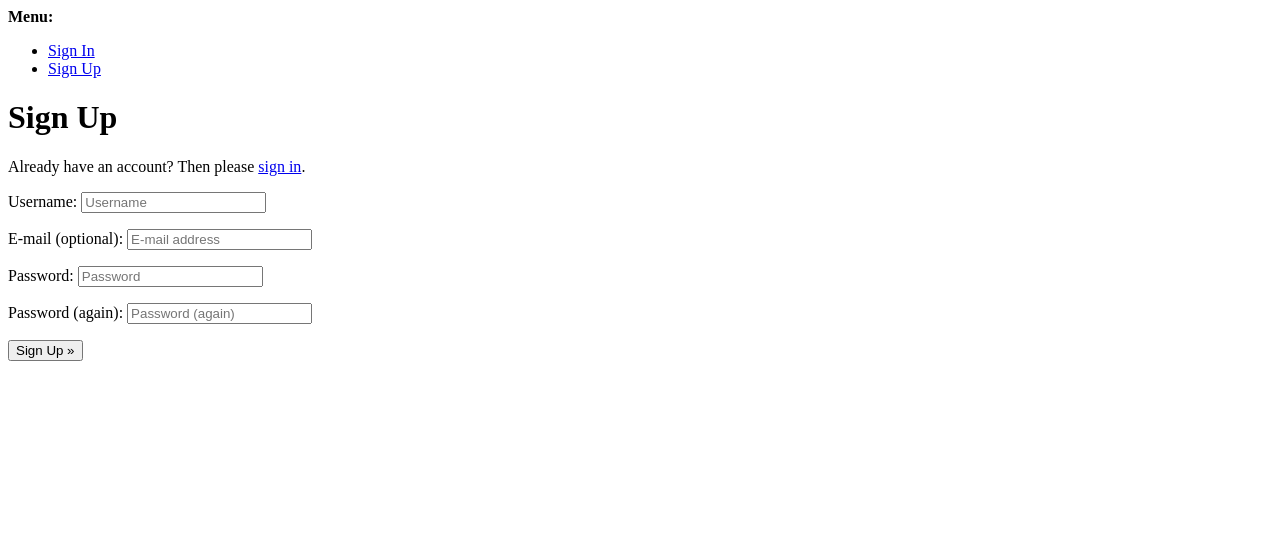
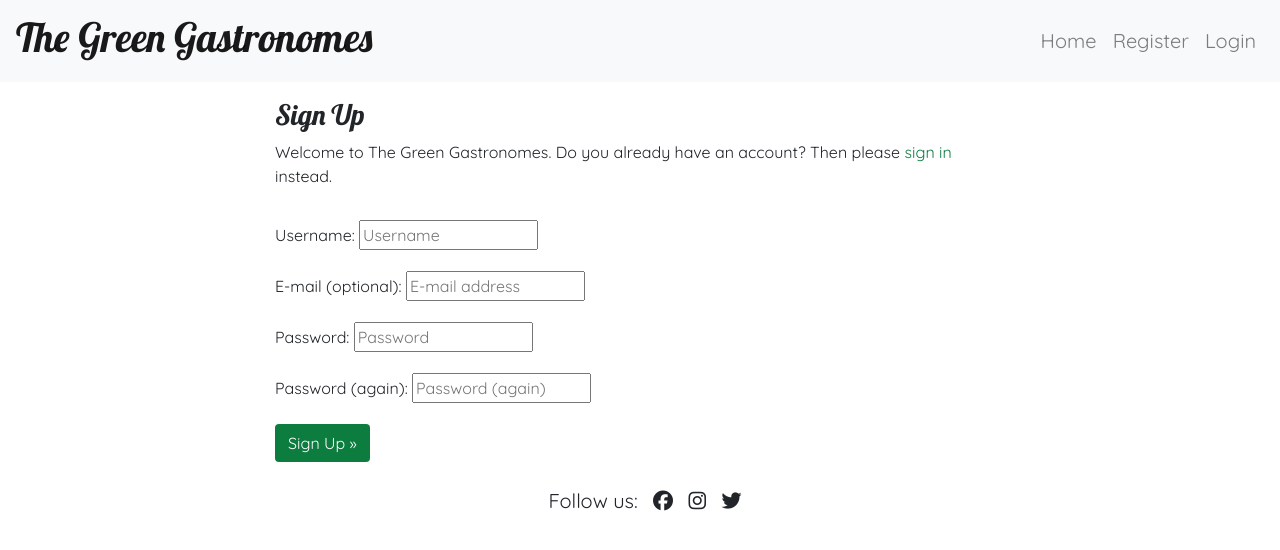
Before and after one commit to FarehaSi/The-Green-Gastronomes, a Django app: page /accounts/signup/ in a window 1280 px wide. Shown: the top 550 px of the page. Run offline with Django 3.2, Linux system fonts and the light colour scheme; some libraries are stand-ins or nearby versions.

Commit message:
Style signup page

```diff
--- a/static/css/style.css
+++ b/static/css/style.css
@@ -74,7 +74,7 @@ h3 {
     margin-left: 5%;
 }
 
-/* Login/ Logout page */
+/* Sign-up/ Login/ Logout page */
 
 .btn-signup {
     background-color: #0c7c3f;
--- a/templates/account/signup.html
+++ b/templates/account/signup.html
@@ -1,21 +1,31 @@
-{% extends "account/base.html" %}
+{% extends "base.html" %}
 
 {% load i18n %}
 
 {% block head_title %}{% trans "Signup" %}{% endblock %}
 
 {% block content %}
-<h1>{% trans "Sign Up" %}</h1>
+<div class="container">
+    <div class="row">
+        <div class="col-md-8 mt-3 offset-md-2">
+            <h3>{% trans "Sign Up" %}</h3>
 
-<p>{% blocktrans %}Already have an account? Then please <a href="{{ login_url }}">sign in</a>.{% endblocktrans %}</p>
-
+            <p>{% blocktrans %}Welcome to The Green Gastronomes. Do you already have an account? Then please <a
+                    class="link" href="{{ login_url }}">sign in</a> instead.{% endblocktrans %}</p>
+        </div>
+    </div>
+    <div class="row">
+        <div class="col-md-8 mt-3 offset-md-2">
             <form class="signup" id="signup_form" method="post" action="{% url 'account_signup' %}">
                 {% csrf_token %}
                 {{ form.as_p }}
                 {% if redirect_field_value %}
                 <input type="hidden" name="{{ redirect_field_name }}" value="{{ redirect_field_value }}" />
                 {% endif %}
-  <button type="submit">{% trans "Sign Up" %} &raquo;</button>
+                <button class="btn btn-signup right" type="submit">{% trans "Sign Up" %} &raquo;</button>
             </form>
+        </div>
+    </div>
+</div>
 
 {% endblock %}
```
Lines whose indentation alone changed are shown as unchanged.
